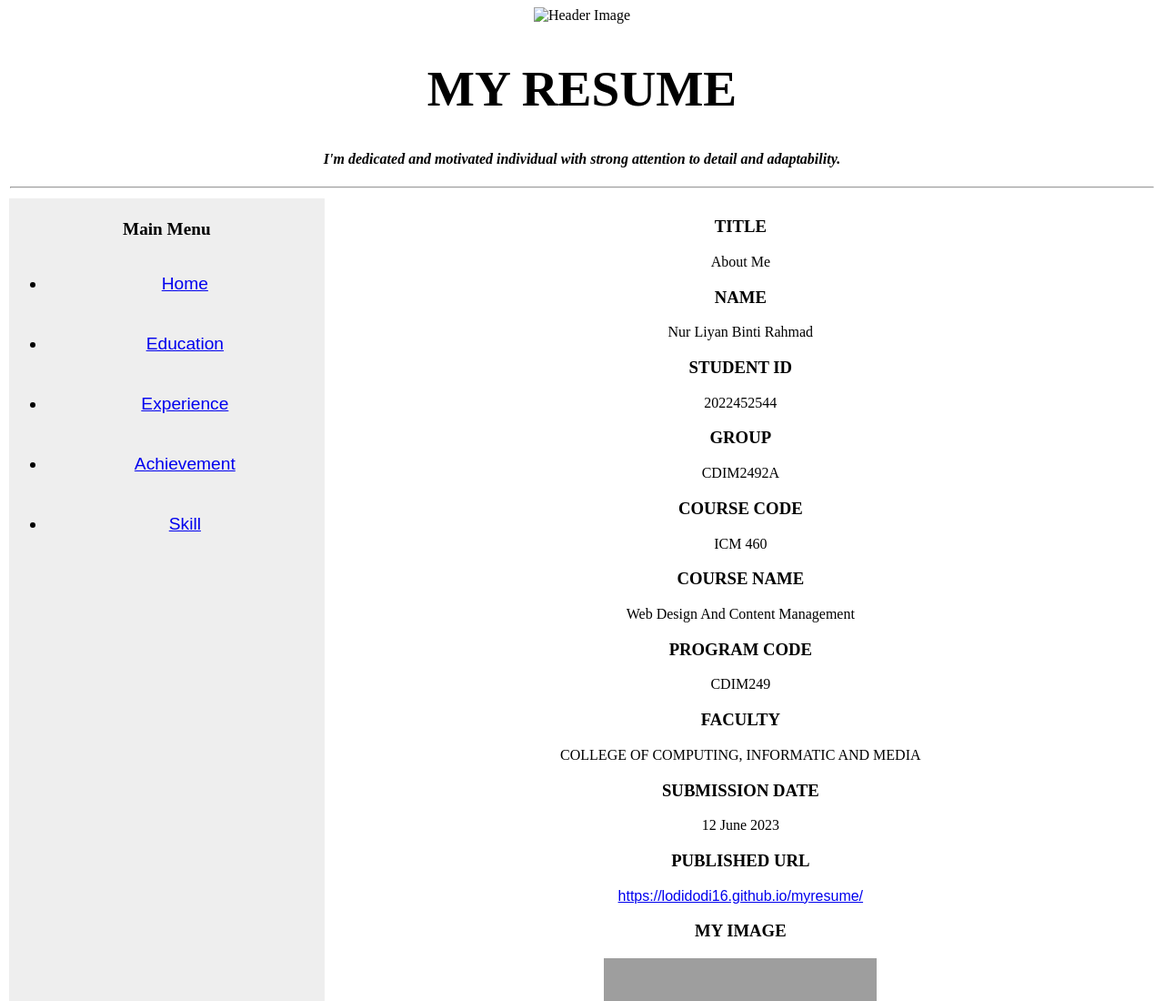
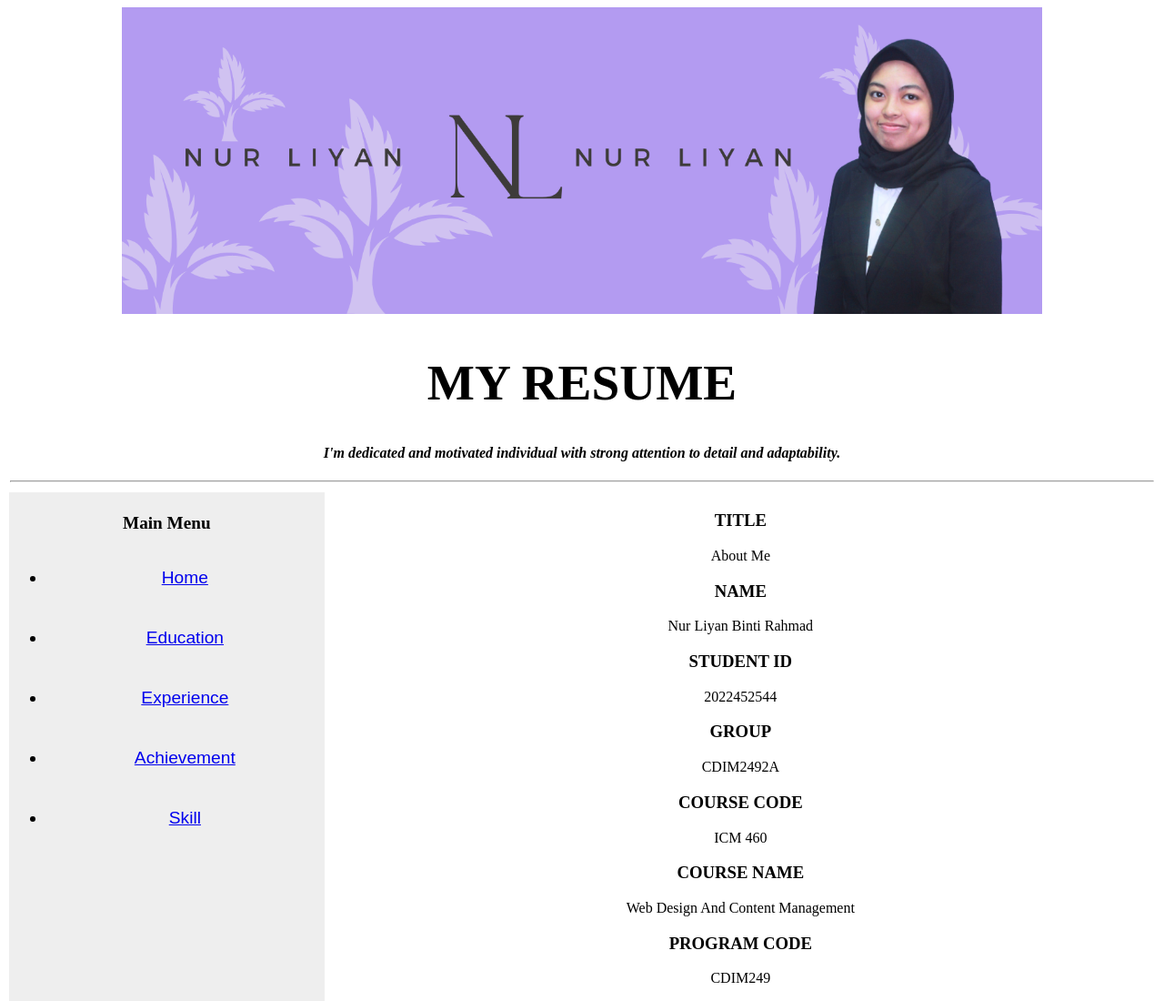
Before and after one commit to lodidodi16/resume, a plain HTML site: page aboutme.html in a window 1280 px wide. Shown: the top 1100 px of the page at 91% size. Drawn offline with Linux system fonts and the light colour scheme; grey boxes are pictures that could not be loaded.

Commit message:
Update aboutme.html

```diff
--- a/aboutme.html
+++ b/aboutme.html
@@ -11,7 +11,7 @@
 
 <!---header image--->
       <center>
-        <img src="img/header.png" alt="Header Image" width="80%">
+        <img src="header.png" alt="Header Image" width="80%">
     </header></center>
 
       <table width = "100%" border = "0">
```
